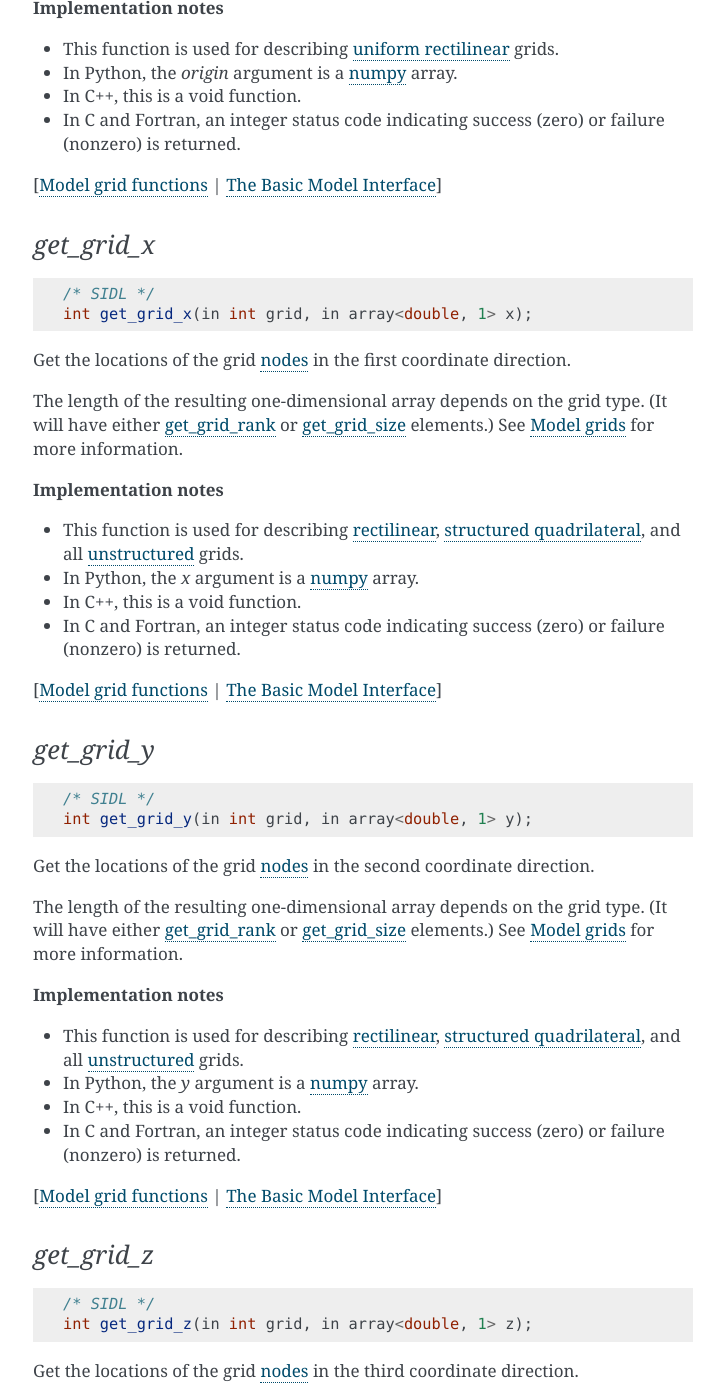
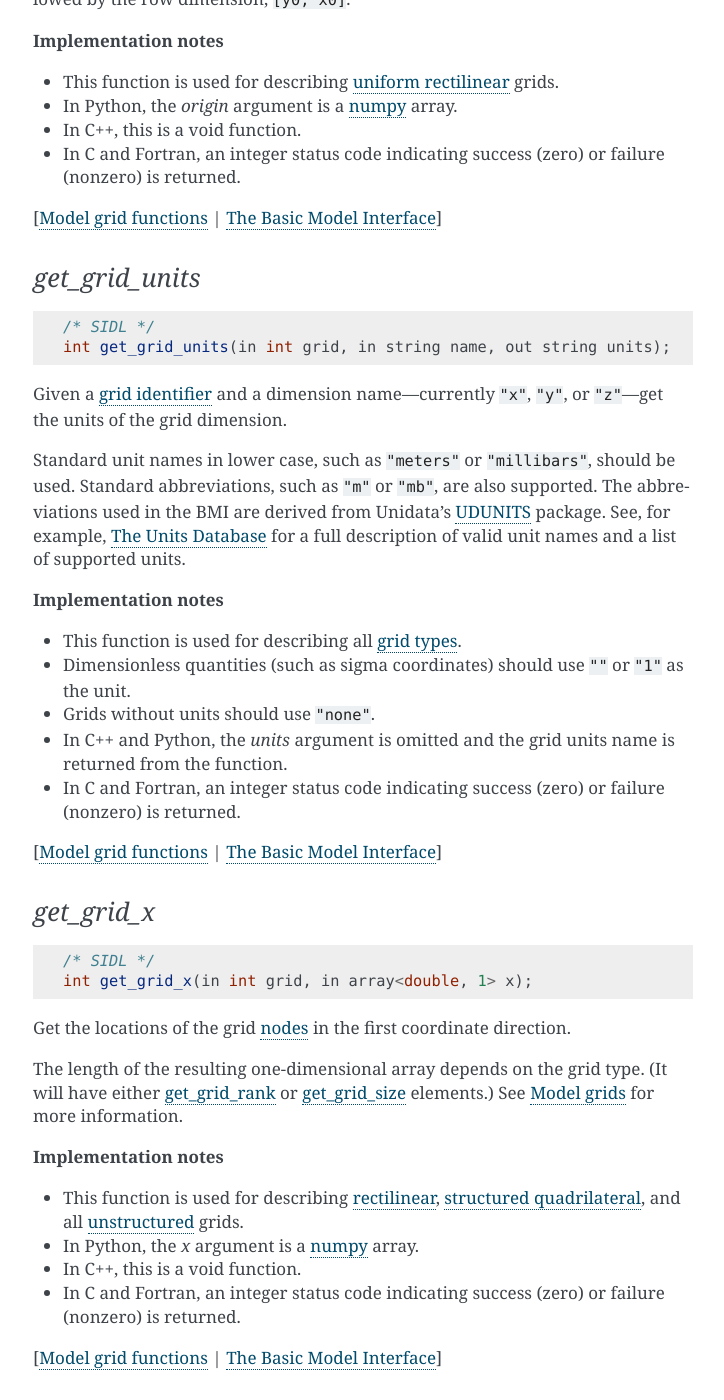
Before and after one commit to csdms/bmi, a Sphinx documentation site: the page built from docs/source/index.rst, in a window 1280 px wide and 1400 px high, scrolled down 19203 px. Shown: the whole window, without its empty margins (387-1111 px from the left). Built offline with Sphinx 7.4.7, drawn with Linux system fonts in a browser that asks for light colours; formulas are drawn with MathJax 3; some of the changed text lies outside the part shown.

Commit message:
Add docs entry for get_grid_units

```diff
--- a/docs/source/bmi.grid_funcs.rst
+++ b/docs/source/bmi.grid_funcs.rst
@@ -214,6 +214,44 @@ the origin is given in the column dimension, followed by the row dimension,
   <uniform_rectilinear>` grids.
 * In Python, the *origin* argument is a :term:`numpy <NumPy>` array.
 * In C++, this is a void function.
+* In C and Fortran, an integer status code indicating success (zero) or failure
+  (nonzero) is returned.
+
+[:ref:`grid_funcs` | :ref:`basic_model_interface`]
+
+
+.. _get_grid_units:
+
+*get_grid_units*
+.................
+
+.. code-block:: java
+
+   /* SIDL */
+   int get_grid_units(in int grid, in string name, out string units);
+
+Given a :term:`grid identifier`
+and a dimension name---currently ``"x"``, ``"y"``, or ``"z"``---get
+the units of the grid dimension.
+
+Standard unit names in lower case,
+such as ``"meters"`` or ``"millibars"``,
+should be used.
+Standard abbreviations,
+such as ``"m"`` or ``"mb"``, are also supported.
+The abbreviations used in the BMI are derived from
+Unidata's `UDUNITS`_ package.
+See, for example, `The Units Database`_ for a
+full description of valid unit names and a list of supported units.
+
+**Implementation notes**
+
+* This function is used for describing all :ref:`grid types <model_grids>`.
+* Dimensionless quantities (such as sigma coordinates)
+  should use ``""`` or ``"1"`` as the unit.
+* Grids without units should use ``"none"``.
+* In C++ and Python, the *units* argument is omitted and the grid
+  units name is returned from the function.
 * In C and Fortran, an integer status code indicating success (zero) or failure
   (nonzero) is returned.
 
--- a/docs/source/bmi.spec.rst
+++ b/docs/source/bmi.spec.rst
@@ -122,6 +122,7 @@ grouped by functional category.
    :ref:`get_grid_shape`           Get the dimensions of a computational grid.
    :ref:`get_grid_spacing`         Get the spacing between grid nodes.
    :ref:`get_grid_origin`          Get the origin of a grid.
+   :ref:`get_grid_units`           Get the units of each dimension of a grid.
    :ref:`get_grid_x`               Get the locations of a grid's nodes in dimension 1.
    :ref:`get_grid_y`               Get the locations of a grid's nodes in dimension 2.
    :ref:`get_grid_z`               Get the locations of a grid's nodes in dimension 3.
```
